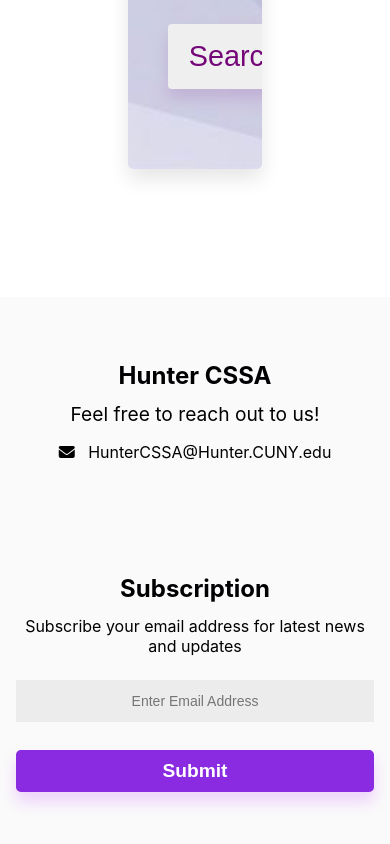
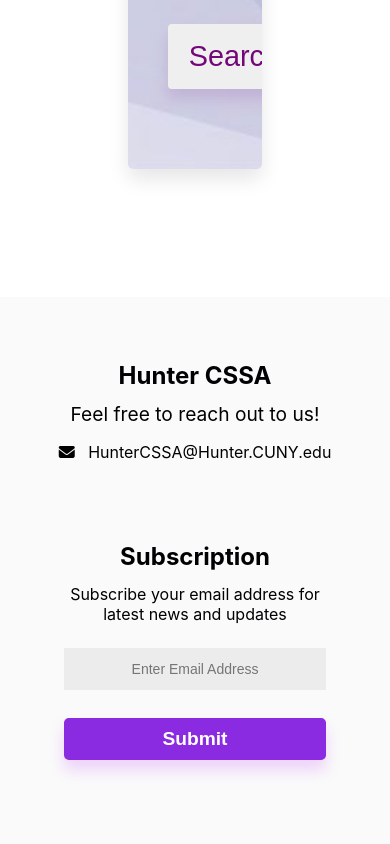
Before and after one commit to Minp45/HunterCssaFrontEnd, a React (Create React App) app in the folder huntercssa/: page / in a window 390 px wide. Shown: the part 1870-2714 px from the top of the page. Built offline with nearby package versions, Linux system fonts and the light colour scheme.

Commit message:
fix footer padding

```diff
--- a/huntercssa/src/components/style/FooterStyle.css
+++ b/huntercssa/src/components/style/FooterStyle.css
@@ -2,7 +2,7 @@
 
 footer {
     background-color: rgb(250, 250, 250);
-    padding: 3rem;
+    padding: 3rem 0;
     padding-right: 10rem;
     padding-left: 10rem;
 
@@ -46,7 +46,7 @@
     padding-left: 5rem;
 
     @media (max-width: 1000px) {
-        padding: 5rem 0;
+        padding: 3rem;
     }
 }
 
```
